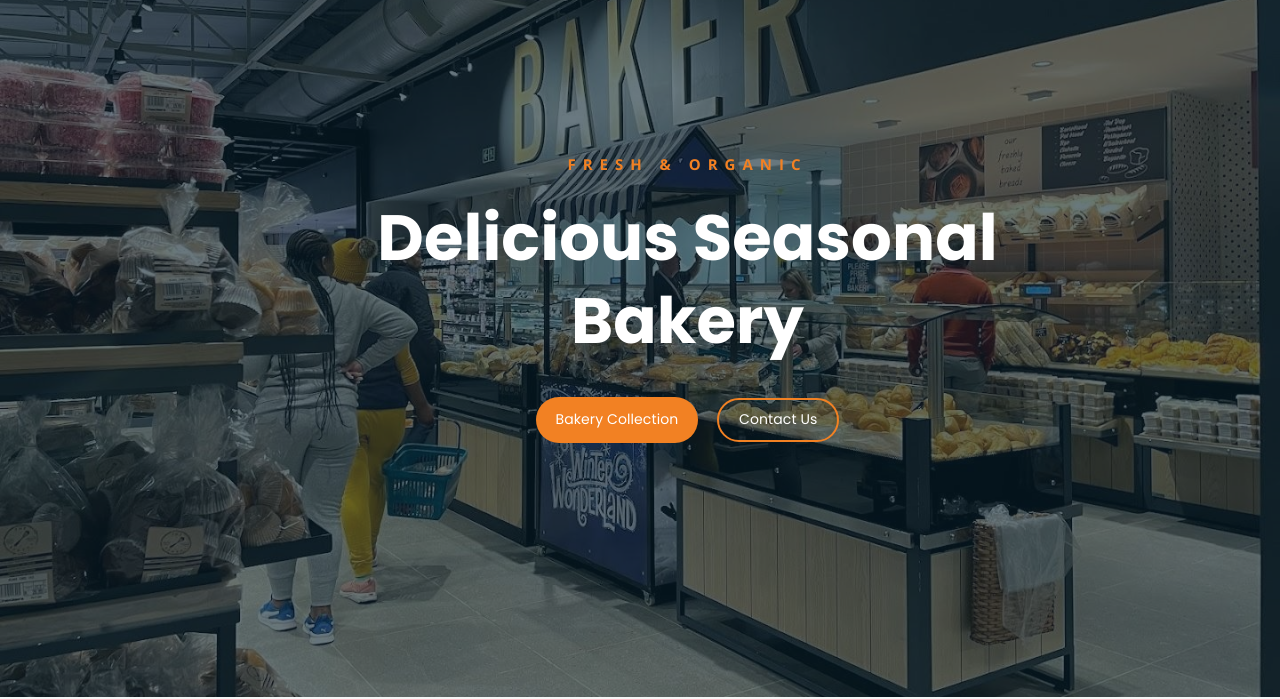
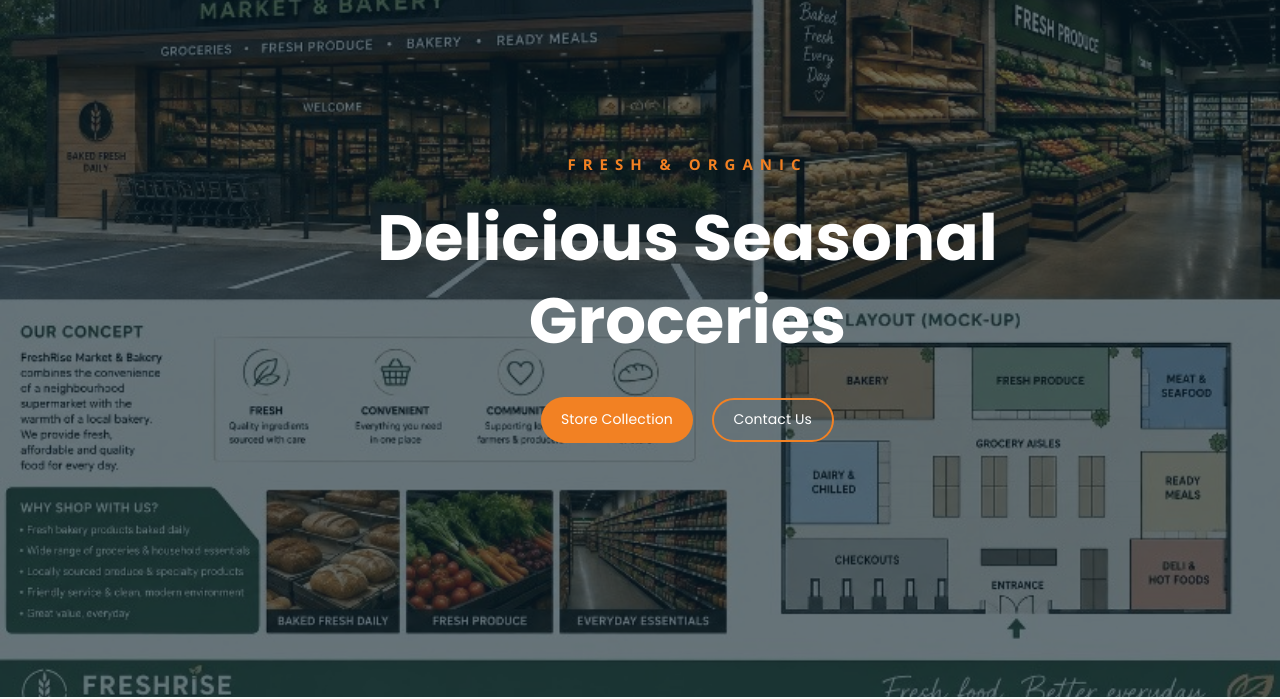
Before and after one commit to AstroGrage/FreshRise-Market, a plain HTML site: page index.html in a window 1280 px wide. Shown: the part 103-802 px from the top of the page. Drawn offline with nearby package versions, Linux system fonts and the light colour scheme.

Commit message:
Update website

```diff
--- a/assets/css/main.css
+++ b/assets/css/main.css
@@ -1361,7 +1361,7 @@ a.mobile-show.search-bar-icon:hover {
 
 ----------------------------------------------------------------------------- */
 .hero-bg {
-  background-image: url(../img/backer.jpg);
+  background-image: url(../img/Product-selection.jpg);
   background-size: cover;
   background-position: center;
   background-attachment: fixed;
--- a/index.html
+++ b/index.html
@@ -63,7 +63,7 @@
 								<li class="current-list-item"><a href="#">Home</a>
 									<ul class="sub-menu">
 										<li><a href="index.html">Static Home</a></li>
-										<li><a href="index_2.html">Slider Home</a></li>
+
 									</ul>
 								</li>
 								<li><a href="about.html">About</a></li>
@@ -131,9 +131,9 @@
 					<div class="hero-text">
 						<div class="hero-text-tablecell">
 							<p class="subtitle">Fresh & Organic</p>
-							<h1>Delicious Seasonal Bakery</h1>
+							<h1>Delicious Seasonal Groceries</h1>
 							<div class="hero-btns">
-								<a href="shop.html" class="boxed-btn">Bakery Collection</a>
+								<a href="single-product.html" class="boxed-btn">Store Collection</a>
 								<a href="contact.html" class="bordered-btn">Contact Us</a>
 							</div>
 						</div>
```
Also changed, not shown: 404.html (+1 -1 lines), about.html (+1 -1 lines), contact.html (+1 -1 lines), single-product.html (+1 -1 lines).
